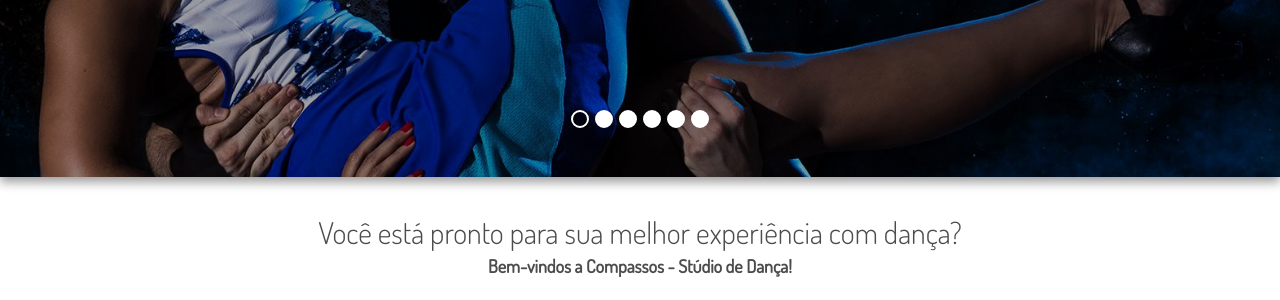
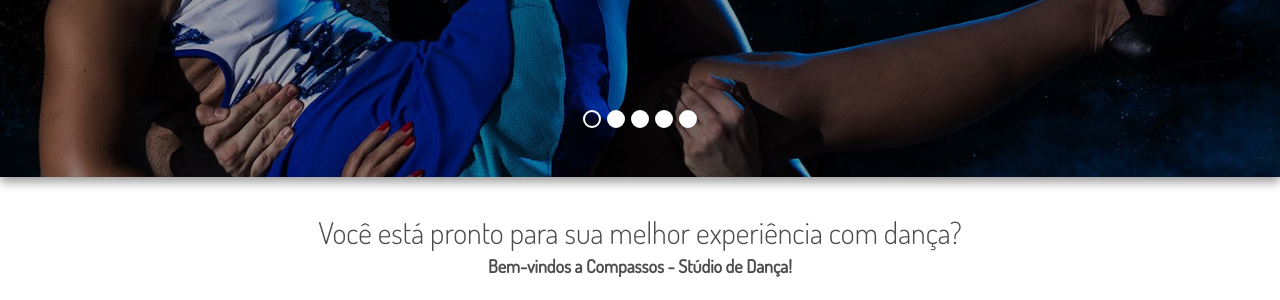
Before and after one commit to 5devmonkeys/comp, a Jekyll site: the page built from index.html, in a window 1280 px wide. Shown: the part 419-719 px from the top of the page. Built offline with Jekyll 4.4.1, drawn with Linux system fonts in a browser that asks for light colours.

Commit message:
change index caurosel photo and equipe giovanna photo

```diff
--- a/equipe.html
+++ b/equipe.html
@@ -56,7 +56,7 @@ layout: default
                 <div class="col-sm-12">
                     <div class="classes media class_desc">
                         <a href="#" class="pull-left">
-                            <img src="img/team/Giovanna_Leoni_2.jpg" alt="image01" class="media-object">
+                            <img src="img/team/Giovanna_Leoni_3.jpeg" alt="image01" class="media-object">
                         </a>
 
                         <div class="media-body">
--- a/index.html
+++ b/index.html
@@ -63,17 +63,7 @@ pre_footer_link: contato
                     </div>
                 </div>
             </li>
-            <li>
-                <div class="slide_overlay">
-                    <img src="img/carousel/festa_2_1.jpg" alt="">
-                </div>
-                <div class="slide_description_wrapper">
-                    <div class="slide_description">
-                        <h2 data-animation="fadeInDown">Todos os eventos são especiais</h2>
-                        <h4 data-animation="fadeInUp">Ambiente de descontração entre professores e alunos celebrando a dança</h4>
-                    </div>
-                </div>
-            </li>
+
         </ul>
     </div>
 
```
Also changed, not shown: img/carousel/aula_2_1.jpg, img/carousel/aula_2_2.jpg (added), img/team/Giovanna_Leoni_3.jpeg (added).
